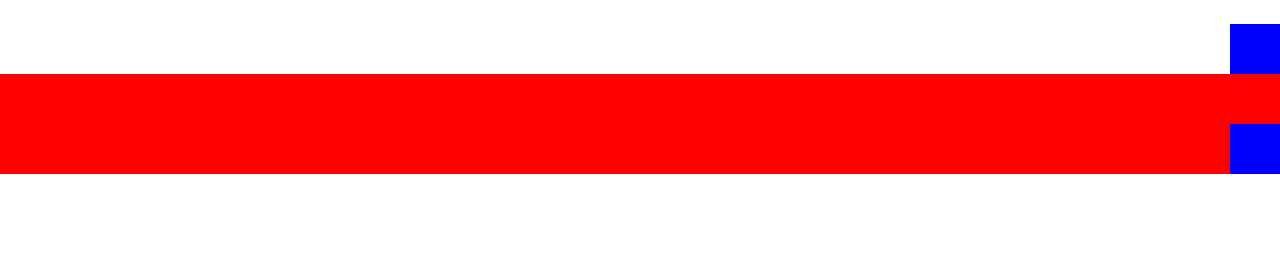
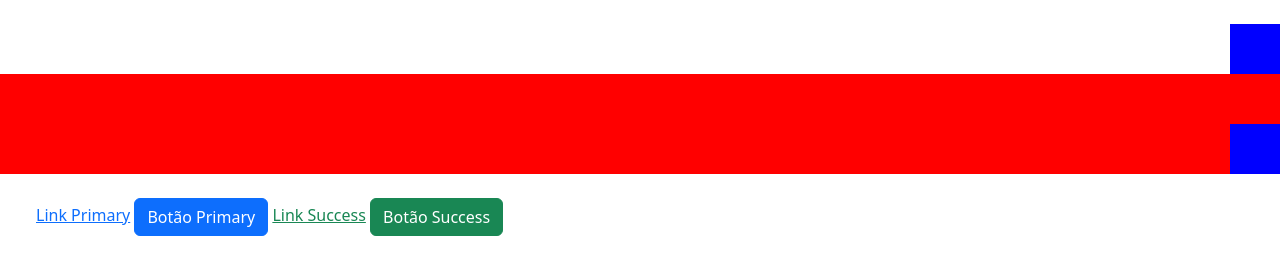
Before and after one commit to Valdemar1213/bootstrap-udemy, a plain HTML site: page 11-helpers/1_aulas/index.html in a window 1280 px wide. Shown: the top 274 px of the page. Drawn offline with nearby package versions, Linux system fonts and the light colour scheme.

Commit message:
Links coloridos

```diff
--- a/11-helpers/1_aulas/index.html
+++ b/11-helpers/1_aulas/index.html
@@ -26,5 +26,13 @@
   <div class="box float-end"></div>
   <div class="box"></div>
 
+  <!-- Links Coloridos -->
+  <div class="container m-4">
+    <a href="#" class="link-primary"> Link Primary</a>
+    <button class="btn btn-primary">Botão Primary</button>
+    <a href="#" class="link-success">Link Success</a>
+    <button class="btn btn-success">Botão Success</button>
+  </div>
+
 </body>
 </html>
```
